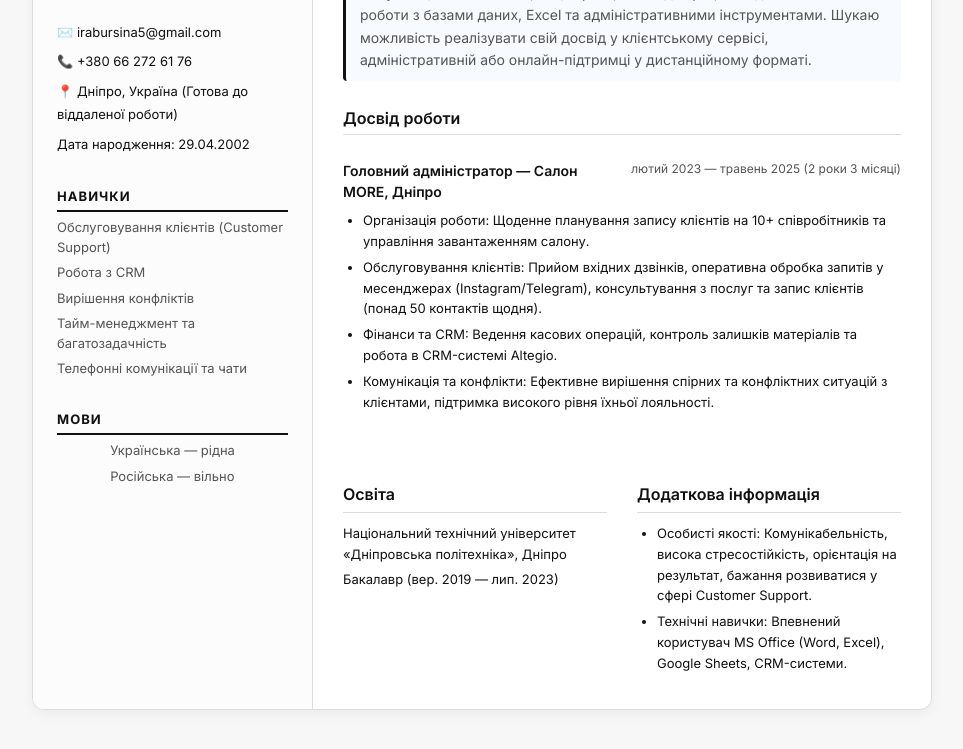
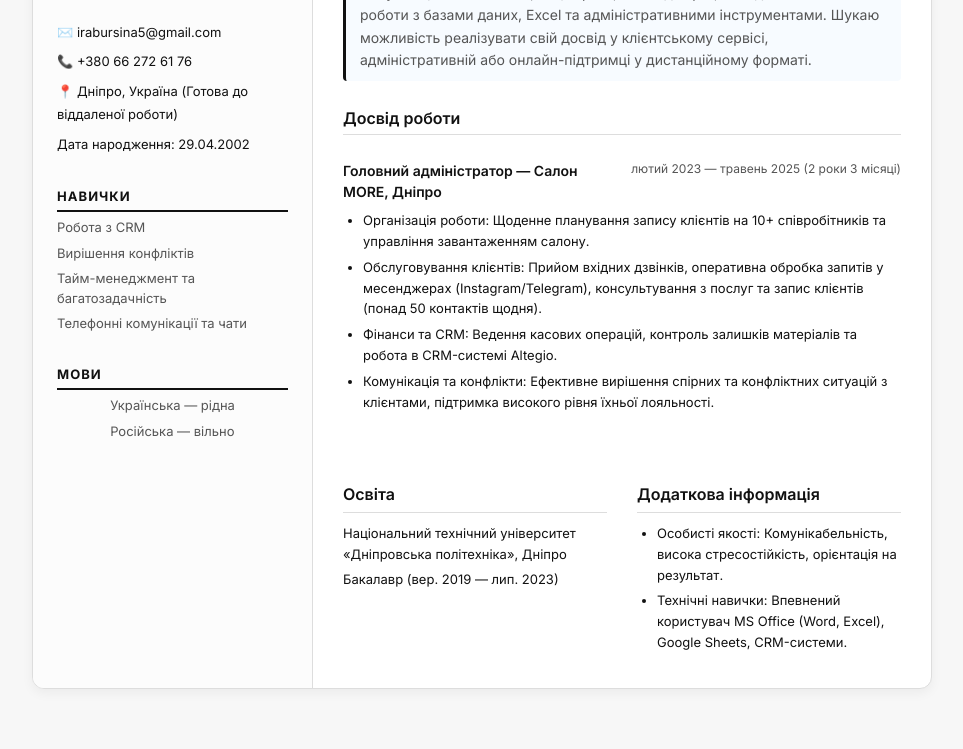
Before and after one commit to irabursina/resume, a plain HTML site: page index.html in a window 1280 px wide. Shown: the part 301-1050 px from the top of the page, without its empty margins (158-1121 px from the left). Drawn offline with Linux system fonts and the light colour scheme.

Commit message:
Deleted unnecessary content in resume

```diff
--- a/index.html
+++ b/index.html
@@ -28,7 +28,6 @@
 
                 <div class="section-title">Навички</div>
                 <ul class="skills-list">
-                    <li>Обслуговування клієнтів (Customer Support)</li>
                     <li>Робота з CRM</li>
                     <li>Вирішення конфліктів</li>
                     <li>Тайм-менеджмент та багатозадачність</li>
@@ -84,8 +83,8 @@
                     <div>
                         <h2>Додаткова інформація</h2>
                         <ul class="additional-info">
-                            <li>Особисті якості: Комунікабельність, висока стресостійкість, орієнтація на результат,
-                                бажання розвиватися у сфері Customer Support.</li>
+                            <li>Особисті якості: Комунікабельність, висока стресостійкість, орієнтація на результат.
+                            </li>
                             <li>Технічні навички: Впевнений користувач MS Office (Word, Excel), Google Sheets,
                                 CRM-системи.</li>
                         </ul>
```
